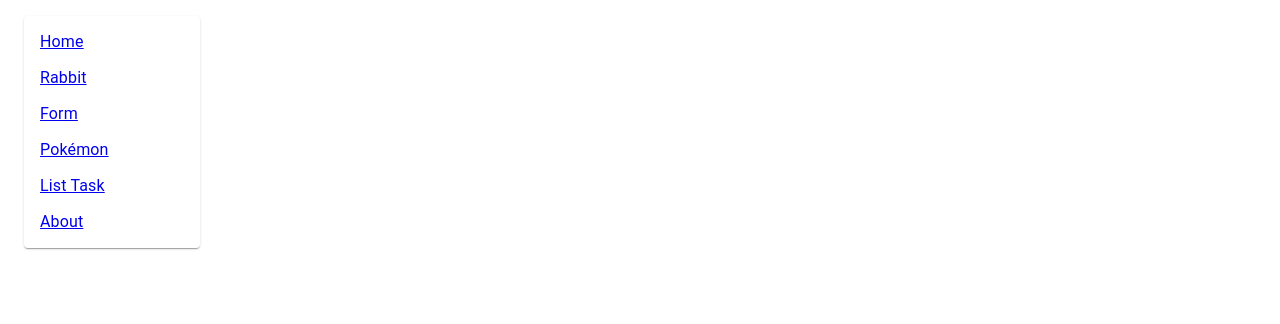
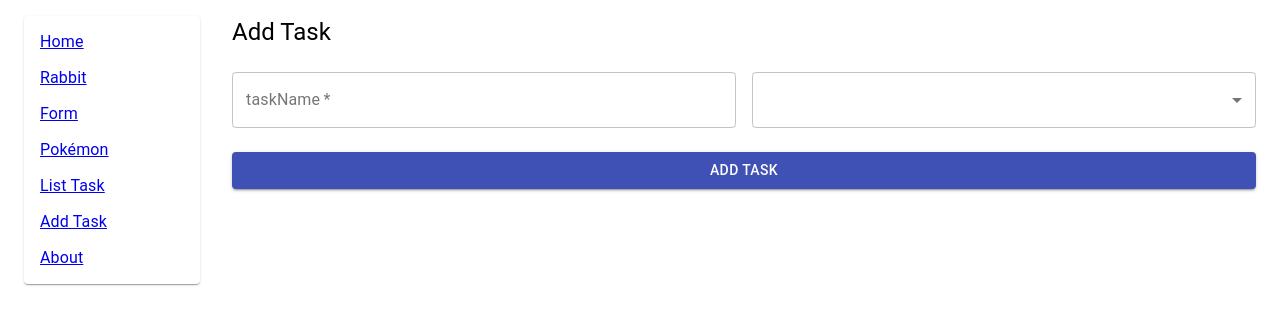
Before and after one commit to cesaralcancio/react.rabbit-tester, a React (Create React App) app: page /task/add in a window 1280 px wide. Shown: the top 324 px of the page. Built offline with nearby package versions, Linux system fonts and the light colour scheme; the HTML template or start-up script is replaced by a standard one.

Commit message:
List and Add Task

```diff
--- a/src/App.js
+++ b/src/App.js
@@ -12,6 +12,7 @@ import Grid from '@material-ui/core/Grid';
 import Container from '@material-ui/core/Container';
 import Pokemon from './components/Pokemon';
 import ListTask from './components/ListTasks';
+import AddTask from './components/AddTask';
 
 const useStyles = makeStyles((theme) => ({
   root: {
@@ -36,6 +37,7 @@ function App() {
               <MenuItem><Link to="/form">Form</Link></MenuItem>
               <MenuItem><Link to="/pokemon">Pokémon</Link></MenuItem>
               <MenuItem><Link to="/task/list">List Task</Link></MenuItem>
+              <MenuItem><Link to="/task/add">Add Task</Link></MenuItem>
               <MenuItem><Link to="/about">About</Link></MenuItem>
             </MenuList>
           </Paper>
@@ -47,6 +49,7 @@ function App() {
             <Route path="/form" component={Form}/>
             <Route path="/pokemon" component={Pokemon} />
             <Route path="/task/list" component={ListTask} />
+            <Route path="/task/add" component={AddTask} />
             <Route path="/about" component={About}/>
           </Switch>
         </Grid>
--- /dev/null
+++ b/src/components/AddTask.js
@@ -0,0 +1,105 @@
+import React from 'react';
+import Button from '@material-ui/core/Button';
+import TextField from '@material-ui/core/TextField';
+import Grid from '@material-ui/core/Grid';
+import Typography from '@material-ui/core/Typography';
+import { makeStyles } from '@material-ui/core/styles';
+import Select from '@material-ui/core/Select';
+import MenuItem from '@material-ui/core/MenuItem';
+import { Redirect } from "react-router-dom";
+
+
+function AddTask(props) {
+
+    const useStyles = makeStyles((theme) => ({
+        paper: {
+          marginTop: theme.spacing(8),
+          display: 'flex',
+          flexDirection: 'column',
+          alignItems: 'center',
+        },
+        title: {
+          marginBottom: theme.spacing(3)
+        },
+        avatar: {
+          margin: theme.spacing(1),
+          backgroundColor: theme.palette.primary.main,
+        },
+        submit: {
+          margin: theme.spacing(3, 0, 2),
+        },
+      }));
+
+    const classes = useStyles();
+    const [redirect, setRedirect] = React.useState(false);
+    const [taskName, setTaskName] = React.useState('');
+    const [taskStatus, setTaskStatus] = React.useState('');
+
+    const handleTaskStatus = (event) => {
+        setTaskStatus(event.target.value);
+    }
+
+    const handlerAddTask = (event) => {
+        event.preventDefault();
+
+        const requestOptions = {
+            method: 'POST',
+            headers: {'Content-type': 'application/json'},
+            body: JSON.stringify({name: taskName, status: taskStatus})
+        };
+
+        fetch('http://localhost:3001/tasks', requestOptions)
+            .then((response) => {
+                console.log(response.json());
+                setRedirect(true);
+            });
+    }
+
+    if (redirect) return <Redirect to="/task/list"/>;
+    return (
+        <div>
+            <Typography className={classes.title} component="h1" variant="h5">
+                Add Task
+            </Typography>
+            <form>
+            <Grid container spacing={2}>
+                <Grid item xs={12} sm={6}>
+                    <TextField
+                    variant="outlined"
+                    required
+                    fullWidth
+                    id="taskName"
+                    label="taskName"
+                    name="taskName"
+                    autoComplete="taskName"
+                    onChange={e => setTaskName(e.target.value)}
+                    />
+                </Grid>
+                <Grid item xs={12} sm={6}>
+                    <Select
+                    variant="outlined"
+                    fullWidth
+                    label="taskStatus"
+                    id="taskStatus"
+                    value={taskStatus}
+                    onChange={handleTaskStatus} >
+                        <MenuItem value={"ongoing"}>Ongoing</MenuItem>
+                        <MenuItem value={"pending"}>Pending</MenuItem>
+                    </Select>
+                </Grid>
+            </Grid>
+            <Button
+                type="submit"
+                fullWidth
+                variant="contained"
+                color="primary"
+                className={classes.submit}
+                onClick={handlerAddTask}>
+                Add Task
+            </Button>
+            </form>
+        </div>
+    )
+}
+
+export default AddTask;
--- a/src/components/CallRabbitForm_v1.js
+++ b/src/components/CallRabbitForm_v1.js
@@ -1,7 +1,6 @@
 import React from 'react';
 import Avatar from '@material-ui/core/Avatar';
 import Button from '@material-ui/core/Button';
-
 import TextField from '@material-ui/core/TextField';
 import Link from '@material-ui/core/Link';
 import Grid from '@material-ui/core/Grid';
--- a/src/components/ListTasks.js
+++ b/src/components/ListTasks.js
@@ -8,6 +8,7 @@ import TableContainer from '@material-ui/core/TableContainer';
 import TableHead from '@material-ui/core/TableHead';
 import TableRow from '@material-ui/core/TableRow';
 import Paper from '@material-ui/core/Paper';
+import { Typography } from '@material-ui/core';
 
 function ListTask() {
 
@@ -29,20 +30,25 @@ function ListTask() {
         fetchTasks();
     }, [refreshState]);
 
-    const useStyles = makeStyles({
+    const useStyles = makeStyles((theme) => ({
         table: {
           minWidth: 650,
         },
         table_head_row_cell: {
             fontWeight: "bolder",
+        },
+        title: {
+            marginBottom: theme.spacing(3)
         }
-    });
+    }));
 
     const classes = useStyles();
 
     return (
         <div>
-            <h1>List Task</h1>
+            <Typography className={classes.title} component="h1" variant="h5">
+                List Task
+            </Typography>
             <TableContainer component={Paper}>
                 <Table className={classes.table} aria-label="simple table">
                     <TableHead>
@@ -55,7 +61,7 @@ function ListTask() {
                     </TableHead>
                     <TableBody>
                     {tasks.map((row) => (
-                        <TableRow key={row.name}>
+                        <TableRow key={row._id}>
                             <TableCell align="left">{row._id}</TableCell>
                             <TableCell align="left">{row.name}</TableCell>
                             <TableCell align="left">{row.status}</TableCell>
@@ -67,7 +73,7 @@ function ListTask() {
             </TableContainer>
             <br/>
             <br/>
-            {tasks.map((task) => (
+            {/* {tasks.map((task) => (
                 <div key={task._id}>
                     <div key={task._id}>{task._id}</div>
                     <div>{task.name}</div>
@@ -75,7 +81,7 @@ function ListTask() {
                     <div>{task.created_date}</div>
                     <br/>
                 </div>
-            ))}
+            ))} */}
         </div>
     )
 }
```
